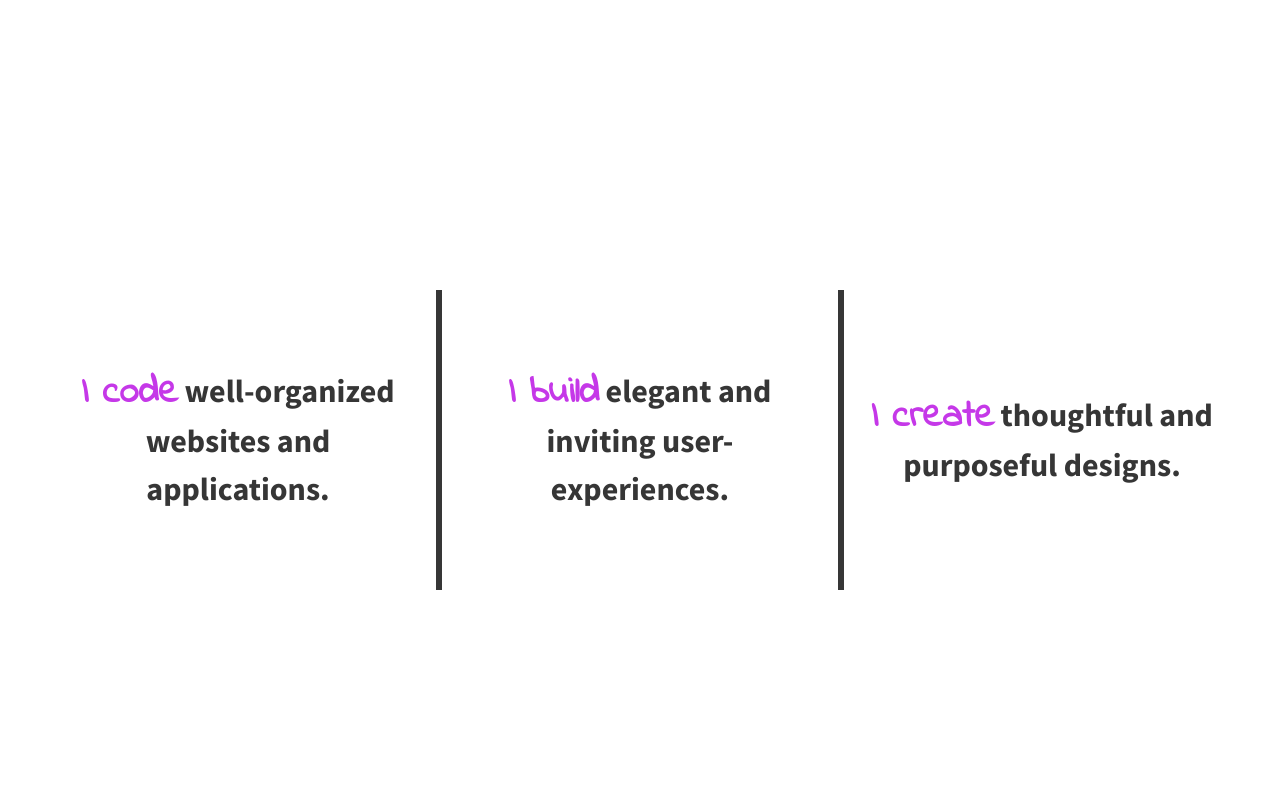
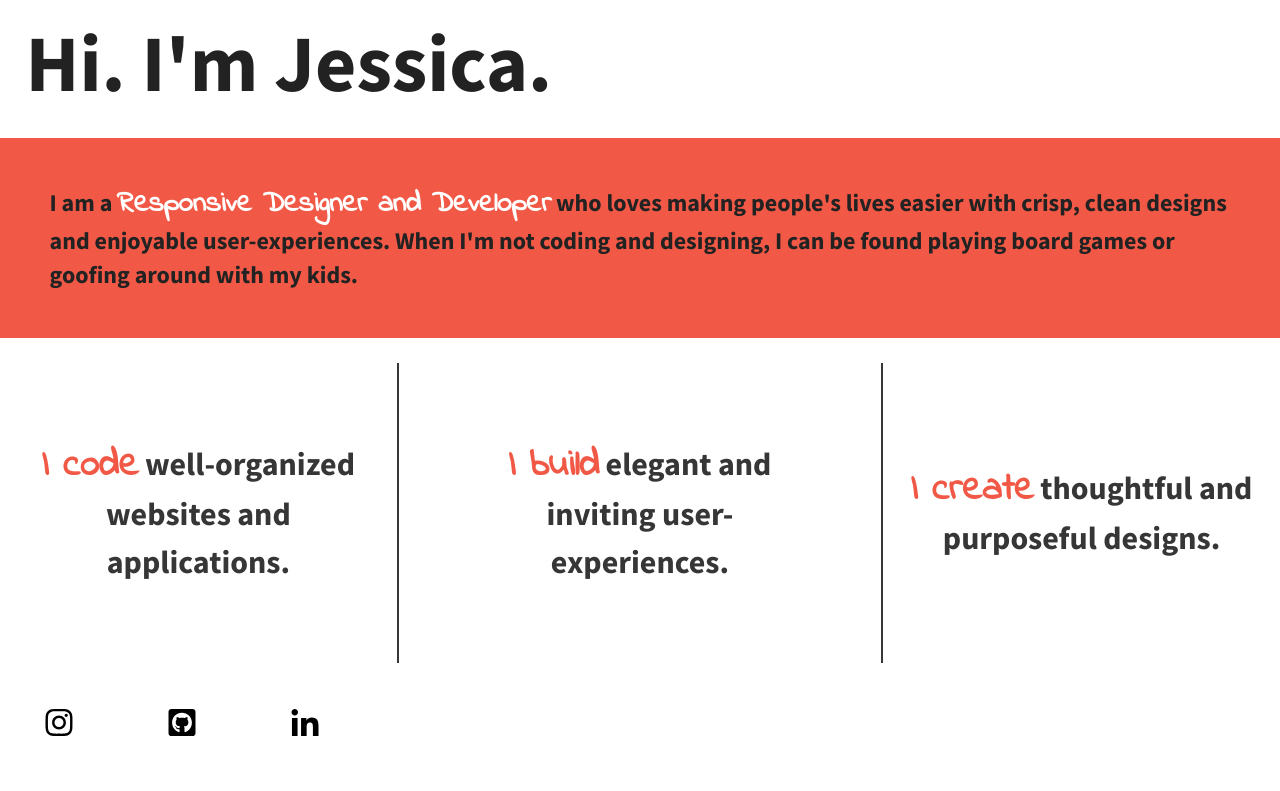
Before and after one commit to Jessica-Mach/divs-flexbox, a plain HTML site: page index.html in a window 1280 px wide. Drawn offline with nearby package versions, Linux system fonts and the light colour scheme.

Commit message:
Added header, main, and footer

```diff
--- a/css/main.css
+++ b/css/main.css
@@ -95,19 +95,58 @@ textarea {
    Author's custom styles
    ========================================================================== */
 
-
+/******** GRID *********/
 html {
   background-color: #FFFFFF;
   height: 100%;
+  width: 100%;
 }
 
 body {
   font-family: 'Source Sans Pro', sans-serif;
-  padding: 2em;
   font-size: 1.25em;
   height: 100%;
+  /*padding: 1em;
+  display: flex;
+  justify-content: center;*/
 }
 
+header, footer {
+  height: 100px;
+  width: 96%;
+}
+
+main {
+  height: 200px;
+  width: 96%;
+  background-color: #F15946;
+  padding: 0 2%;
+}
+
+main, footer {
+  display: flex;
+  justify-content: flex-start;
+  align-items: center;
+}
+
+header {
+  display: flex;
+  justify-content: center;
+  align-items: center;
+}
+
+footer {
+  height: 100px;
+}
+
+footer div {
+  display: flex;
+  justify-content: center;
+  padding: 0 2%;
+}
+
+
+/********** WRAPPER **********/
 .wrapper {
   /*add display:flex and set justify-content to space-between*/
   font-weight: 700;
@@ -115,34 +154,80 @@ body {
   display: flex;
   justify-content: space-between;
   align-items: center;
+  flex-flow: row wrap;
 }
+
+/*********** HEADER ************/
+header {
+  padding: 0 2%;
+}
+header h1{
+  font-size: 2em;
+}
+
+/*********** MAIN **************/
+main h3{
+  font-size: .8em;
+  padding: 1em 0 1em 1em;
+}
+
+main span{
+  font-family: 'Indie Flower', cursive;
+  color: #FFFFFF;
+  font-size: .88em;
+}
+
+/********** DIV STYLES *********/
+
 
 .div-1, .div-2, .div-3 {
   /*give the divs a width of 30%, add display:flex, set justify-content and align-items to center*/
   color: #363636;
-  line-height: 1.5em;
-  font-size: 1.6em;
+  line-height: .9em;
+  font-size: 1em;
+  padding: 1em .5em;
   background-color: #FFFFFF;
-  height: 300px;
-  width: 30%;
+  height: 100px;
+  width: 96%;
   display: flex;
   justify-content: center;
   align-items: center;
   text-align: center;
-  padding-left: 2%;
-  padding-right: 2%;
+  flex-flow: row wrap;
+  border-bottom: 3px solid #363636;
+  padding: 0 2%;
 }
 
-.div-2 {
-  border-right: 6px solid #363636;
-  border-left: 6px solid #363636;
+
+
+div span{
+  font-family: 'Indie Flower', cursive;
+  color: #F15946;
+  font-size: 1.2em;
 }
 
-span{
-  font-family: 'Indie Flower', cursive;
-  color: #C538E8; /*FA6143 or FF4919*/
-  font-size: 1.2em;
+
+#s-media img{
+  height: 40%;
+  width: 40%;
+  color: #363636;
 }
+
+#s-media {
+  width: 30%;
+  display: flex;
+  justify-content: space-around;
+  flex-flow: row nowrap;
+  color: #363636;
+}
+.footr{
+  display: flex;
+  justify-content: flex-start;
+  align-items: center;
+  flex-flow: row nowrap;
+}
+
+
 
 
 
@@ -225,6 +310,57 @@ span{
    These examples override the primary ('mobile first') styles.
    Modify as content requires.
    ========================================================================== */
+
+@media (min-width: 768px){
+
+  header {
+  display: flex;
+  justify-content: flex-start;
+  align-items: center;
+}
+  header h1{
+    font-size: 4em;
+  }
+  main h3{
+    font-size: 1.2em;
+    padding: 1em 0 1em 1em;
+  }
+  main span{
+    font-size: 1.2em;
+  }
+  .div-1, .div-2, .div-3 {
+  /*give the divs a width of 30%, add display:flex, set justify-content and align-items to center*/
+    line-height: 1.5em;
+    font-size: 1.6em;
+    width: 27%;
+    height: 300px;
+    border-bottom: none;
+    padding: 0 2%;
+  }
+  .div-1{
+    border-right: 2px solid #363636;
+  }
+  /*.div-2{
+    border-left: 6px inset #363636;
+    border-right: 6px inset #363636;
+  }*/
+  .div-3{
+    border-left: 2px solid #363636;
+  }
+  #s-media img{
+    height: 50%;
+    width: 50%;
+    color: #363636;
+  }
+
+  footer div {
+    display: flex;
+    justify-content: flex-start;
+    padding: 0 2%;
+  }
+}
+
+
 
 @media print,
        (-webkit-min-device-pixel-ratio: 1.25),
--- a/index.html
+++ b/index.html
@@ -22,15 +22,46 @@
             <p class="browserupgrade">You are using an <strong>outdated</strong> browser. Please <a href="http://browsehappy.com/">upgrade your browser</a> to improve your experience.</p>
         <![endif]-->
         <section class="wrapper">
+
+            <header>
+                <h1>Hi. I'm Jessica.</h1>
+            </header>
+
+            <main>
+                <h3>I am a <span>Responsive Designer and Developer</span> who loves making people's lives easier with crisp, clean designs and enjoyable user-experiences. When I'm not coding and designing, I can be found playing board games or goofing around with my kids.</h3>
+            </main>
+
             <div class="div-1">
-                <p><span>I code</span> well-organized websites and applications.</p>
+                    <p><span>I code</span> well-organized websites and applications.</p>
             </div>
+
             <div class="div-2">
-                <p><span>I build</span> elegant and inviting user-experiences.</p>
+                    <p><span>I build</span> elegant and inviting user-experiences.</p>
             </div>
+
             <div class="div-3">
-                <p><span>I create</span> thoughtful and purposeful designs.</p>
+                    <p><span>I create</span> thoughtful and purposeful designs.</p>
             </div>
+
+
+            <footer>
+                <div class="footr" id="s-media">
+                    <div id="instagram">
+                        <a href="https://www.instagram.com/jmach_design/" target="_blank"><img src="img/instagram.svg" alt="Instagram icon"></a>
+                    </div>
+                    <div id="github">
+                        <a href="https://github.com/Jessica-Mach" target="_blank"><img src="img/github-square.svg" alt="Github icon"></a>
+                    </div>
+                    <div id ="linkedin">
+                        <a href="https://www.linkedin.com/in/jessicadolanmach/" target="_blank"><img src="img/linkedin-in.svg" alt="LinkedIn icon"></a>
+                    </div>
+                </div>
+                <div class="footr">
+                </div>
+                <div class="footr">
+                </div>
+
+            </footer>
 
         </section>
 
```
Also changed, not shown: img/github-square.svg (added), img/instagram.svg (added), img/linkedin-in.svg (added).
